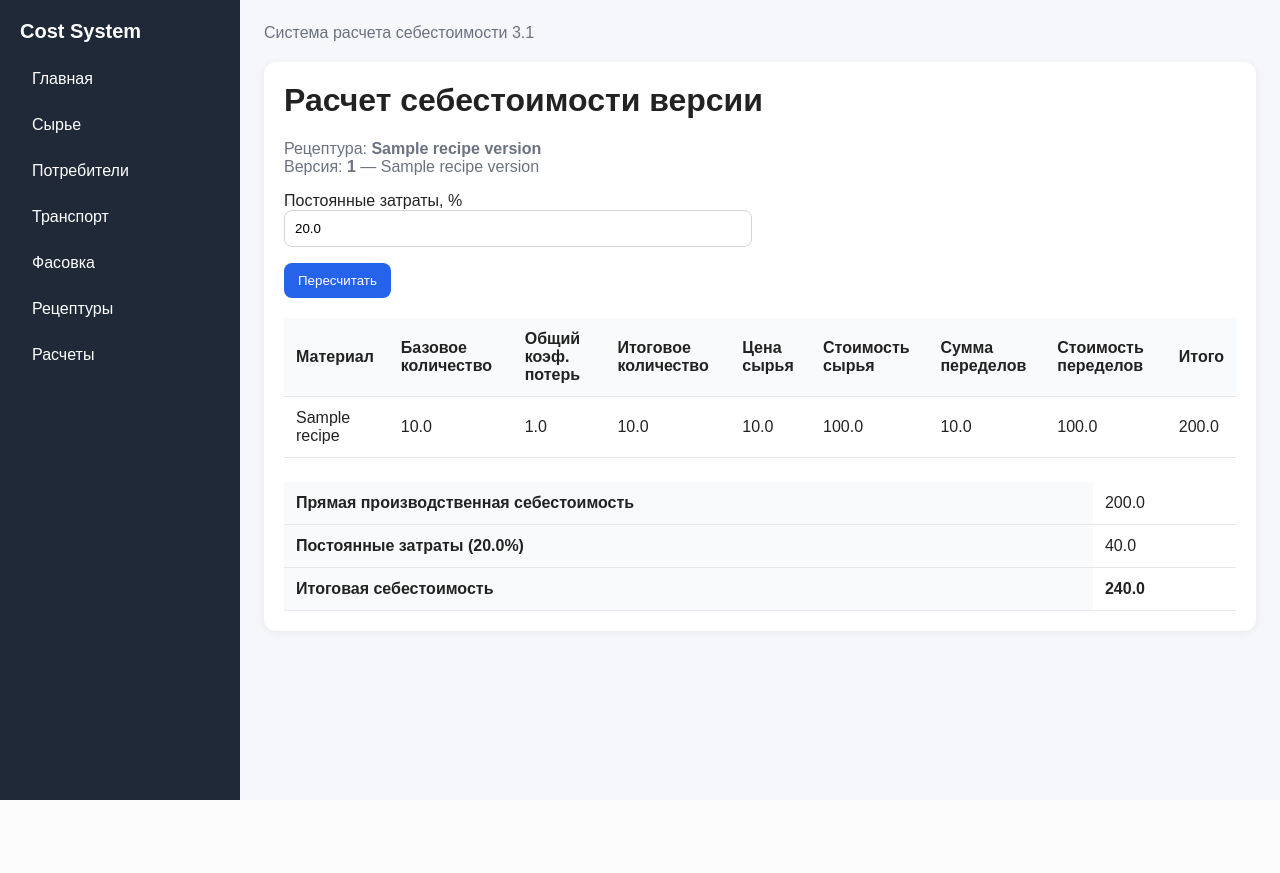
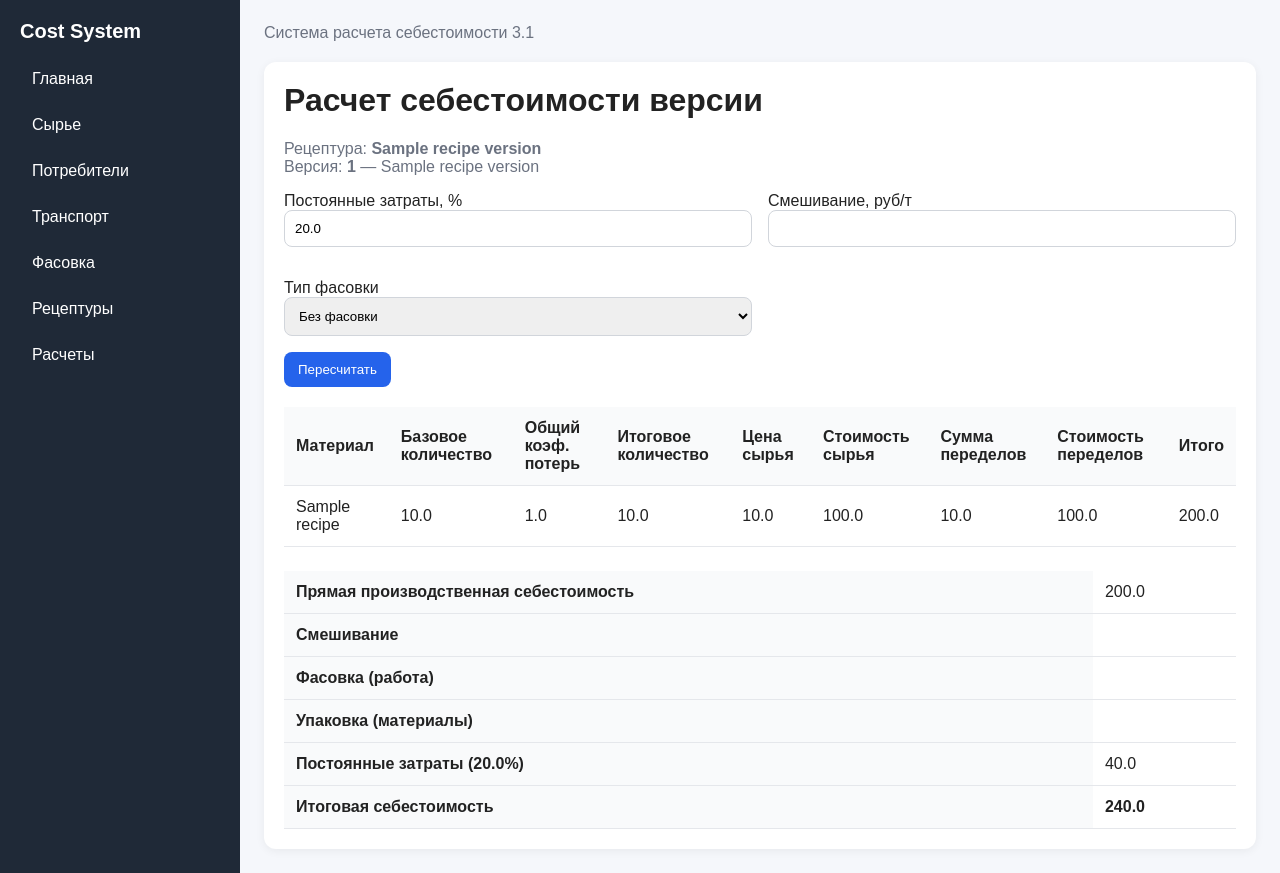
Before and after one commit to gogolevev199/cost-calculator, a FastAPI app: page /recipe-versions/1/calculate in a window 1280 px wide. Before the commit the page ends 800 px from the top, so only its background shows below. Run offline with FastAPI, Linux system fonts and the light colour scheme; a database or web service that is not in the repository returns one stand-in record (values such as "Sample title"); some libraries are stand-ins or nearby versions.

Commit message:
add mixing and packaging costs to recipe calculation

```diff
--- a/templates/recipe_version_calculation.html
+++ b/templates/recipe_version_calculation.html
@@ -15,7 +15,25 @@
             <label>Постоянные затраты, %</label>
             <input type="number" step="0.01" name="overhead_percent" value="{{ overhead_percent }}" required>
         </div>
+
+        <div class="form-group">
+            <label>Смешивание, руб/т</label>
+            <input type="number" step="0.01" name="mixing_cost_per_ton" value="{{ mixing_cost_per_ton }}" required>
+        </div>
+
+        <div class="form-group">
+            <label>Тип фасовки</label>
+            <select name="packaging_type_id">
+                <option value="">Без фасовки</option>
+                {% for p in packaging_types %}
+                <option value="{{ p.id }}" {% if selected_packaging_type_id == p.id %}selected{% endif %}>
+                    {{ p.name }}
+                </option>
+                {% endfor %}
+            </select>
+        </div>
     </div>
+
     <button class="btn" type="submit">Пересчитать</button>
 </form>
 
@@ -54,12 +72,59 @@
 <p class="muted" style="margin-top:16px;">В этой версии пока нет компонентов.</p>
 {% endif %}
 
+{% if selected_packaging %}
+<div style="margin-top: 24px;">
+    <table>
+        <tbody>
+            <tr>
+                <th>Выбранная фасовка</th>
+                <td>{{ selected_packaging.name }}</td>
+            </tr>
+            <tr>
+                <th>Вместимость упаковки</th>
+                <td>
+                    {% if selected_packaging.capacity_value %}
+                        {{ selected_packaging.capacity_value }} {{ selected_packaging.capacity_unit }}
+                    {% else %}
+                        —
+                    {% endif %}
+                </td>
+            </tr>
+            <tr>
+                <th>Стоимость фасовки, руб/т</th>
+                <td>{{ selected_packaging.cost_per_ton }}</td>
+            </tr>
+            <tr>
+                <th>Стоимость упаковки, руб/ед.</th>
+                <td>{{ selected_packaging.package_price }}</td>
+            </tr>
+            <tr>
+                <th>Количество упаковок</th>
+                <td>{{ package_count }}</td>
+            </tr>
+        </tbody>
+    </table>
+</div>
+{% endif %}
+
 <div style="margin-top: 24px;">
     <table>
         <tbody>
             <tr>
                 <th>Прямая производственная себестоимость</th>
                 <td>{{ direct_cost }}</td>
+            </tr>
+            <tr>
+                <th>Смешивание</th>
+                <td>{{ mixing_cost_total }}</td>
+            </tr>
+            <tr>
+                <th>Фасовка (работа)</th>
+                <td>{{ packaging_work_cost_total }}</td>
+            </tr>
+            <tr>
+                <th>Упаковка (материалы)</th>
+                <td>{{ packaging_material_cost_total }}</td>
             </tr>
             <tr>
                 <th>Постоянные затраты ({{ overhead_percent }}%)</th>
```
